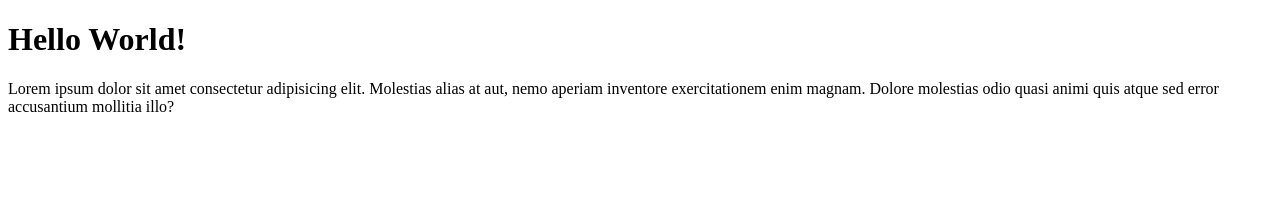
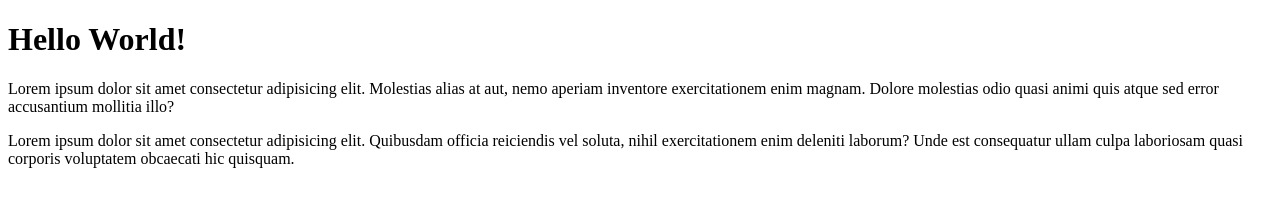
Before and after one commit to ishugodev/hello-world, a plain HTML site: page example-site/index.html in a window 1280 px wide. Drawn offline with Linux system fonts and the light colour scheme.

Commit message:
Update index.html

```diff
--- a/example-site/index.html
+++ b/example-site/index.html
@@ -11,5 +11,8 @@
     <p>
         Lorem ipsum dolor sit amet consectetur adipisicing elit. Molestias alias at aut, nemo aperiam inventore exercitationem enim magnam. Dolore molestias odio quasi animi quis atque sed error accusantium mollitia illo?
     </p>
+    <p>
+        Lorem ipsum dolor sit amet consectetur adipisicing elit. Quibusdam officia reiciendis vel soluta, nihil exercitationem enim deleniti laborum? Unde est consequatur ullam culpa laboriosam quasi corporis voluptatem obcaecati hic quisquam.
+    </p>
 </body>
 </html>
```
